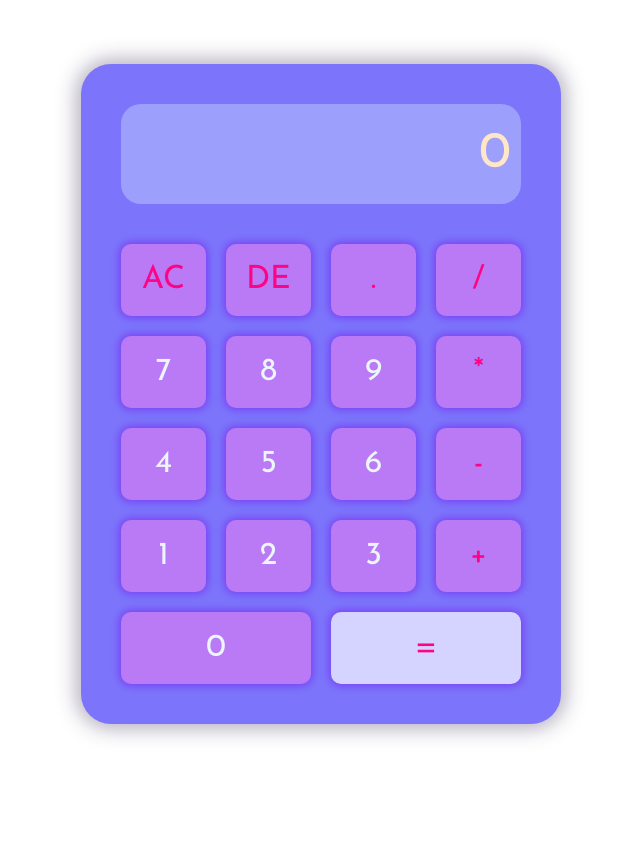
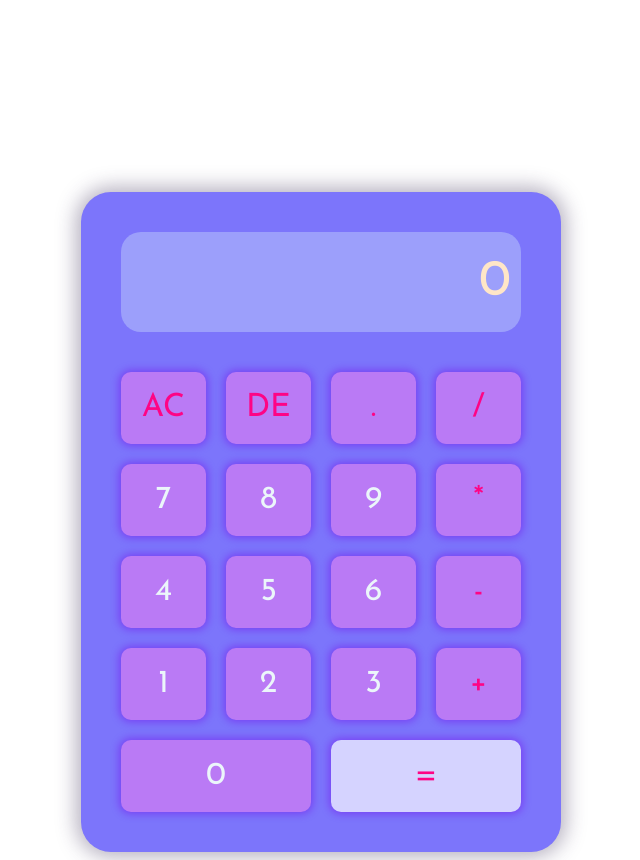
Before and after one commit to Sandovaljohana/calculatorproject3, a website: page index.html in a window 1280 px wide. Shown: the whole page, without its empty margins (319-959 px from the left). Before the commit the page ends 800 px from the top, so only its background shows below. Drawn offline with Linux system fonts and the light colour scheme; files that its build step writes are made by us from their sources.

Commit message:
changes in styles and order

```diff
--- a/calculator.html
+++ b/index.html
@@ -7,7 +7,10 @@
     <link rel="preconnect" href="https://fonts.googleapis.com">
 <link rel="preconnect" href="https://fonts.gstatic.com" crossorigin>
 <link href="https://fonts.googleapis.com/css2?family=Josefin+Sans&display=swap" rel="stylesheet">
-    <title>Calculator</title>
+    <link rel="icon" href="favicon.png" type="image/png">
+<link rel="icon" href="./public/src/images/favicon.png" type="image/png">
+
+<title>Calculator</title>
 </head>
 <body>
     <div class="calculator">
--- a/public/src/calculatorstyles.css
+++ b/public/src/styles/calculatorstyles.css
@@ -1,5 +1,5 @@
 body {
-  margin-top: 5%;
+  margin-top: 15%;
   display: flex;
   justify-content: center;
   align-items: center;
```
Also changed, not shown: package.json (added, +15 -0 lines), README.md (added), public/src/images/calculator.png (added), public/src/images/favicon.png (added), 1 other file.
